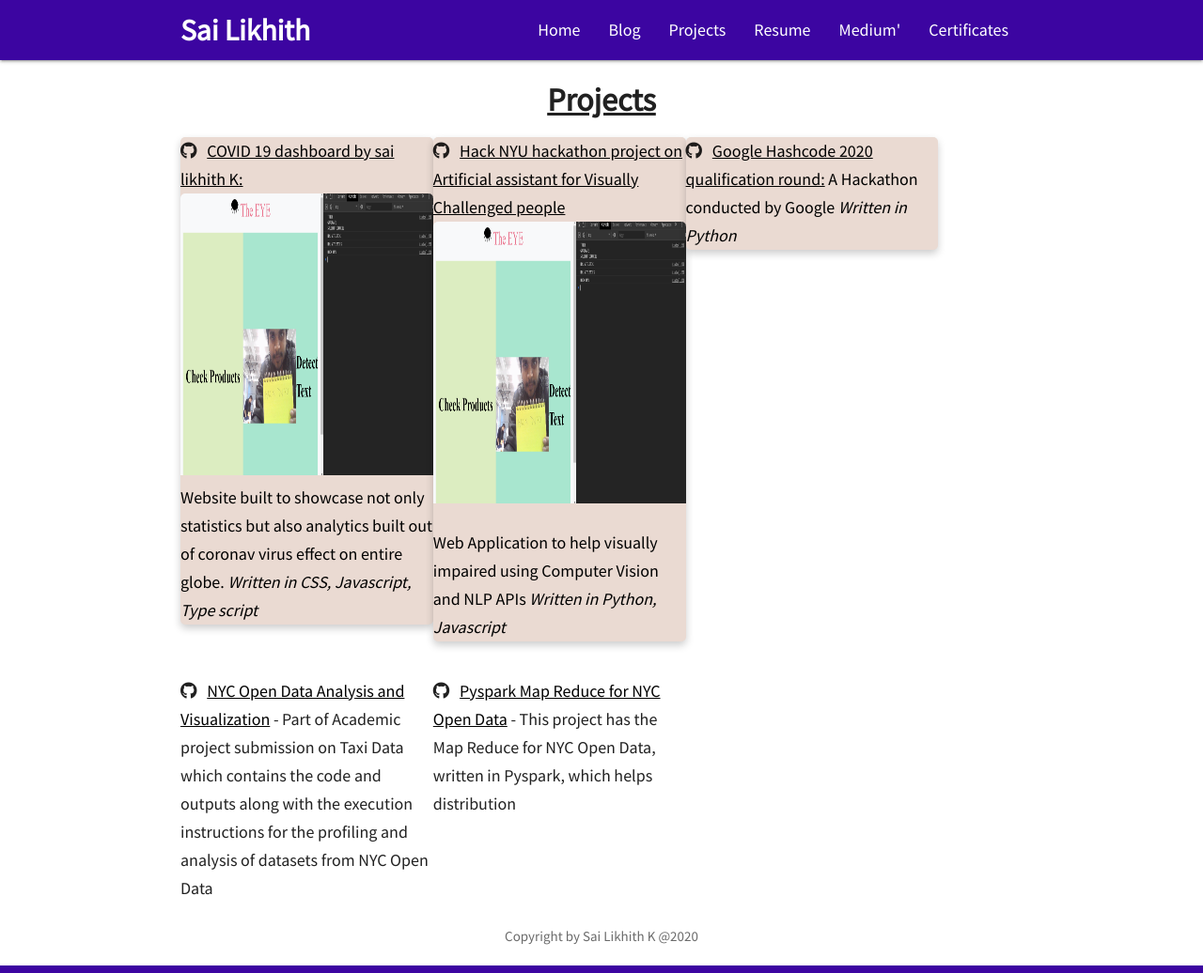
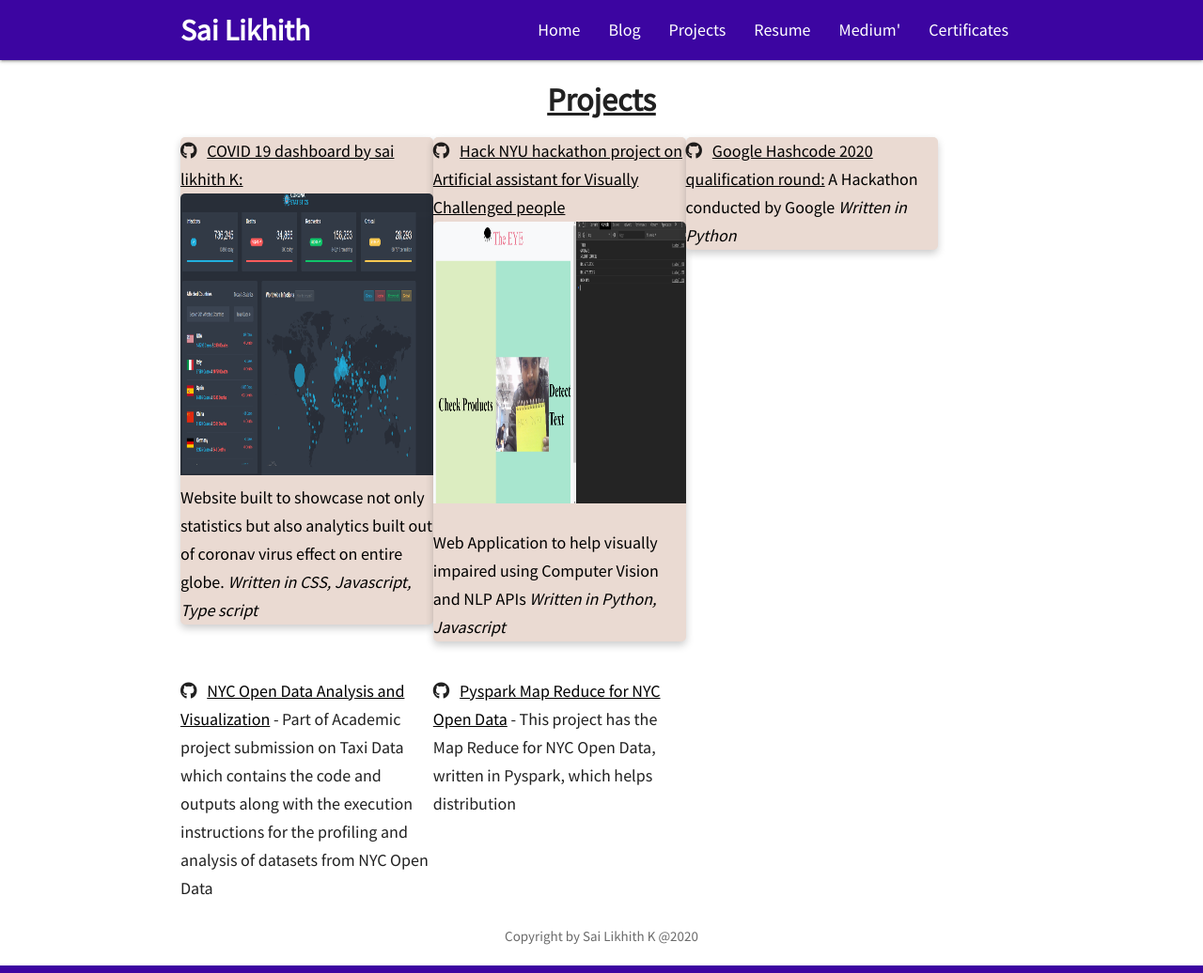
Before and after one commit to SaiLikhith7/Mywebsite, a Jekyll site: the page built from projects.html, in a window 1280 px wide. Shown: the whole page at 94% size. Built offline with Jekyll 4.4.1, drawn with Linux system fonts in a browser that asks for light colours; nearby versions of some CDN libraries.

Commit message:
Update projects.html

```diff
--- a/_includes/projects.html
+++ b/_includes/projects.html
@@ -20,7 +20,7 @@
           <i class="fab fa-github"></i>&nbsp;&nbsp;
           <strong>
             <a href="https://github.com/SaiLikhith7/covid19-by-sailikhithk"><u>COVID 19 dashboard by sai likhith K:</u>
-            <img src="./img/Hacknyu.png" alt="Avatar" style="width:100%;height:300px;"></a>
+            <img src="./img/covid19.png" alt="Avatar" style="width:100%;height:300px;"></a>
             <a href="https://github.com/SaiLikhith7/covid19-by-sailikhithk" target="_self">
           Website built to showcase not only statistics but also analytics built out of coronav virus effect on entire globe. <i>Written in CSS, Javascript, Type script </i>
         </a>
```
